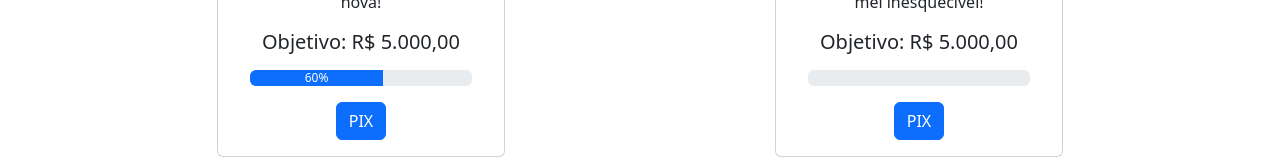
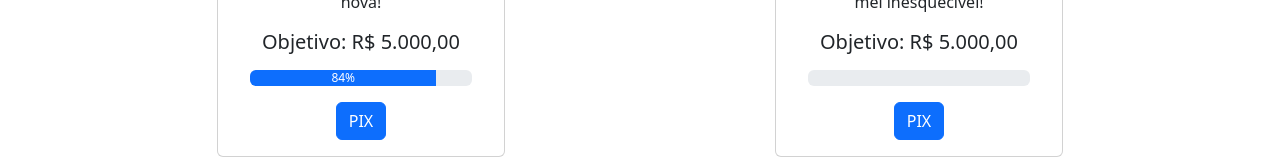
Before and after one commit to Rafaellinos/my-wedding, a React (Create React App) app: page /lista-presentes in a window 1280 px wide. Shown: the part 407-567 px from the top of the page. Built offline with nearby package versions, Linux system fonts and the light colour scheme.

Commit message:
update house value

```diff
--- a/src/routes/lista-presentes.component.jsx
+++ b/src/routes/lista-presentes.component.jsx
@@ -15,7 +15,7 @@ const ListaPresentesComponent = () => {
     const handleShow = () => setModalHandler(true);
     const moneyObjective = 5000;
     let honeyMoonTotal = 0;
-    let houseTotal = 3000;
+    let houseTotal = 4200;
     const ruleOfThree = (current) => ((current*1.0)/moneyObjective)*100;
 
     return (
```
